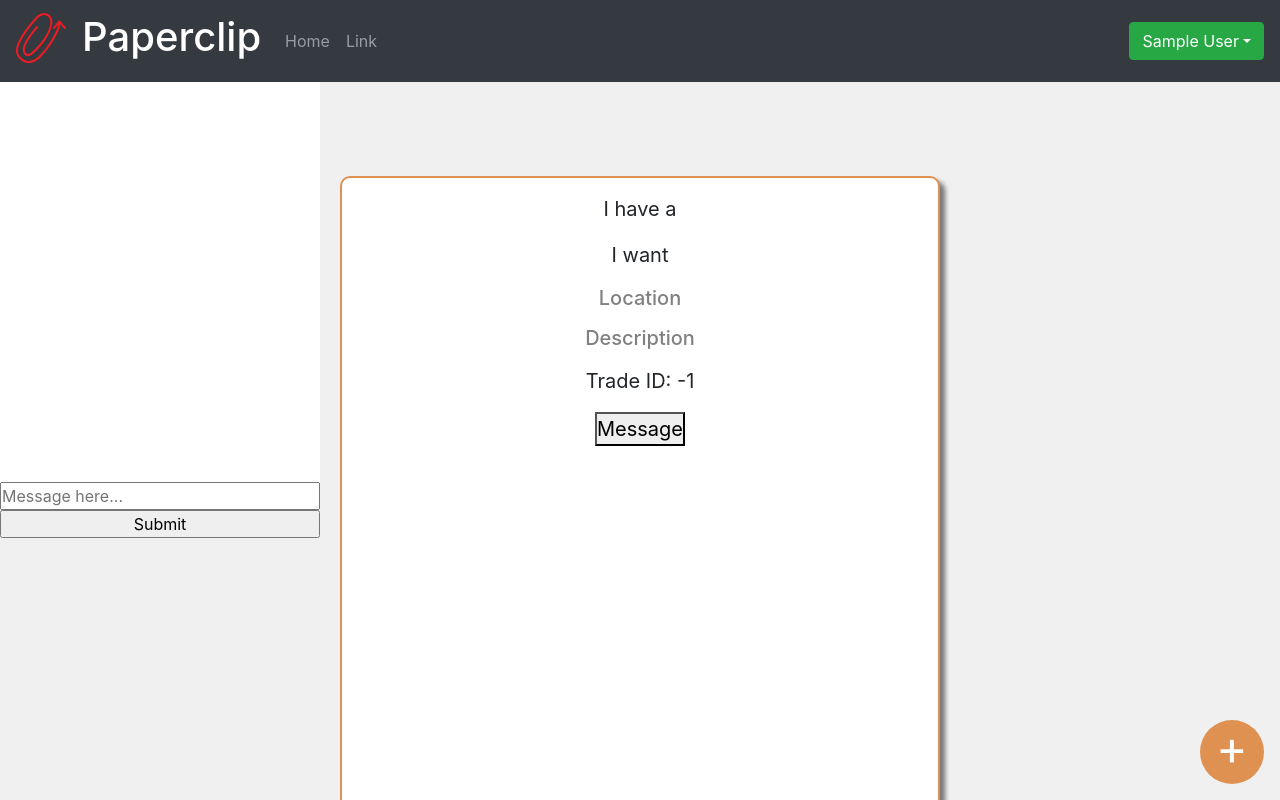
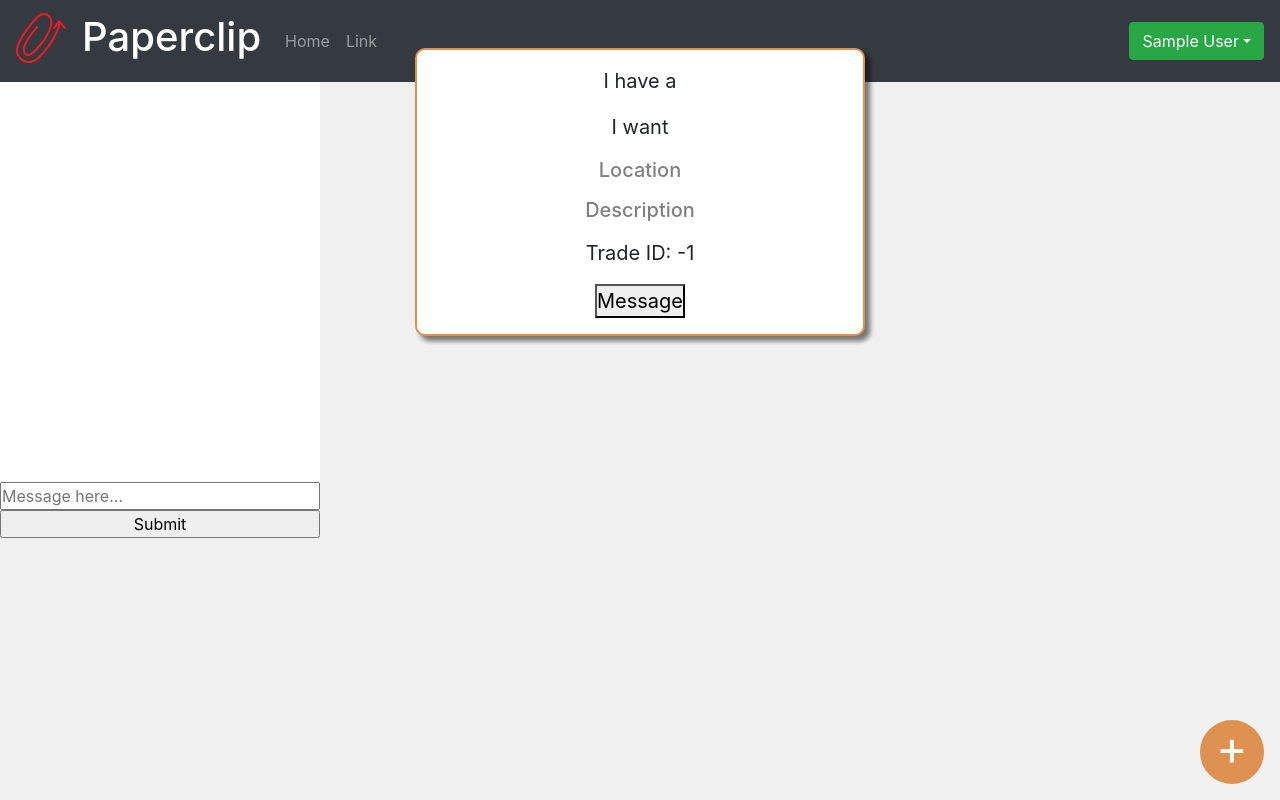
Before and after one commit to ojr4316/brickhack6, a React (Create React App) app: page / in a window 1280 px wide. Built offline with nearby package versions, Linux system fonts and the light colour scheme; no server answers; sample sign-in values are in the browser's storage.

Commit message:
fixed chat

```diff
--- a/src/App.css
+++ b/src/App.css
@@ -9,8 +9,10 @@ body {
 
 .post-selected {
   position: fixed;
-  top: 20%;
+  top: 32px;
   animation: expand 0.5s forwards;
+  height: auto;
+  overflow: hidden;
   z-index: 50;
 }
 
@@ -21,13 +23,13 @@ body {
 @keyframes expand {
   0% {
     width: 300px;
-    height: 300px;
+    height: auto;
     font-size: 1em;
   }
 
   100% {
-    width: 600px;
-    height: 80%;
+    width: 450px;
+    height: auto;
     font-size: 1.25em;
   }
 }
@@ -35,9 +37,8 @@ body {
 @keyframes shrink {
   100% {
     width: 300px;
-    height: 300px;
+    height: auto;
     font-size: 1em;
-
   }
 
   90% {
@@ -45,8 +46,8 @@ body {
   }
 
   0% {
-    width: 600px;
-    height: 80%;
+    width: 450px;
+    height: auto;
     font-size: 1.25em;
   }
 }
--- a/src/Components/Chat.tsx
+++ b/src/Components/Chat.tsx
@@ -15,7 +15,7 @@ interface State {
 export default class Chat extends Component<Props, State> {
 
     state = {
-        selectedChat: 0,
+        selectedChat: -1,
         message: "",
         chatHistory: "",
         chats: []
@@ -46,6 +46,7 @@ export default class Chat extends Component<Props, State> {
 
     sendMessage = (e: any) => {
         e.preventDefault();
+        if (this.state.selectedChat !== -1) {
         this.setState({message: ""});
         axios.post('http://redpaperclip.online/addChatMessage.php', {
             chatId: this.state.selectedChat,
@@ -58,7 +59,10 @@ export default class Chat extends Component<Props, State> {
           .catch(function (error) {
             console.log(error);
           });
+
+        }
     }
+
 
     setChat = (val) => {
         this.setState({selectedChat: val});
```
